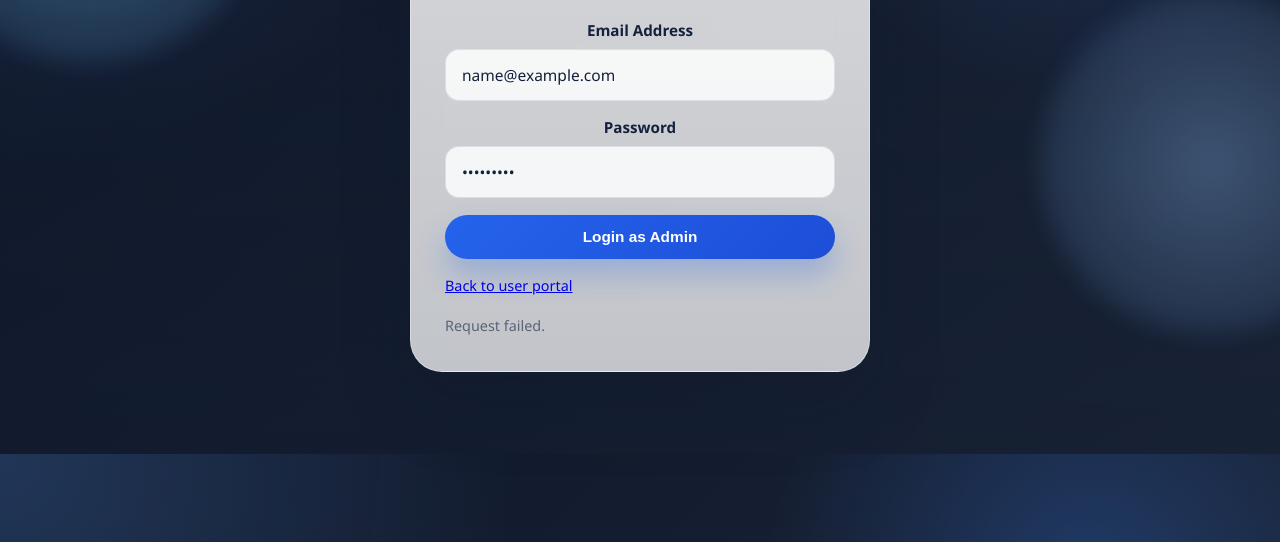
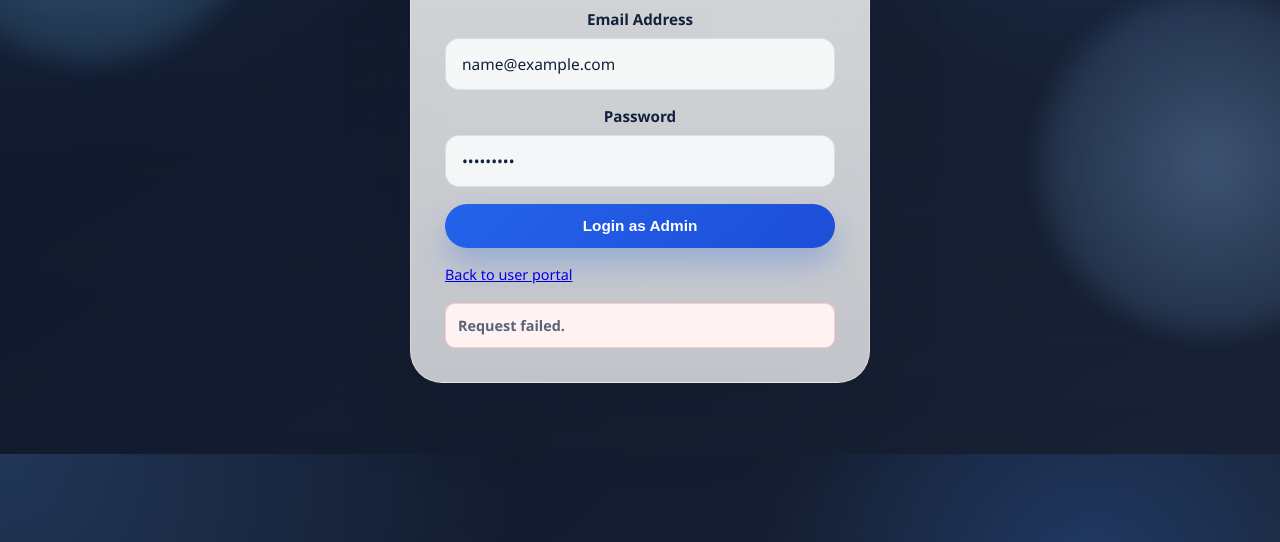
Before and after one commit to amitthombare01/student-admission-billing, a website: page _internal/admin.html in a window 1280 px wide. Both pictures are taken after typing "name@example.com", "Sample123" into the empty fields and a click on the button "Login as Admin". Shown: the part 346-888 px from the top of the page. Drawn offline with Linux system fonts and the light colour scheme; no server answers.

Commit message:
Enhance login error styling with background and border

```diff
--- a/_internal/style.css
+++ b/_internal/style.css
@@ -187,6 +187,11 @@ footer {
 
 .login-error {
     color: #b91c1c;
+    background: #fef2f2;
+    border: 1px solid #fecaca;
+    border-radius: 10px;
+    padding: 10px 12px;
+    font-weight: 600;
 }
 
 .container {
```
